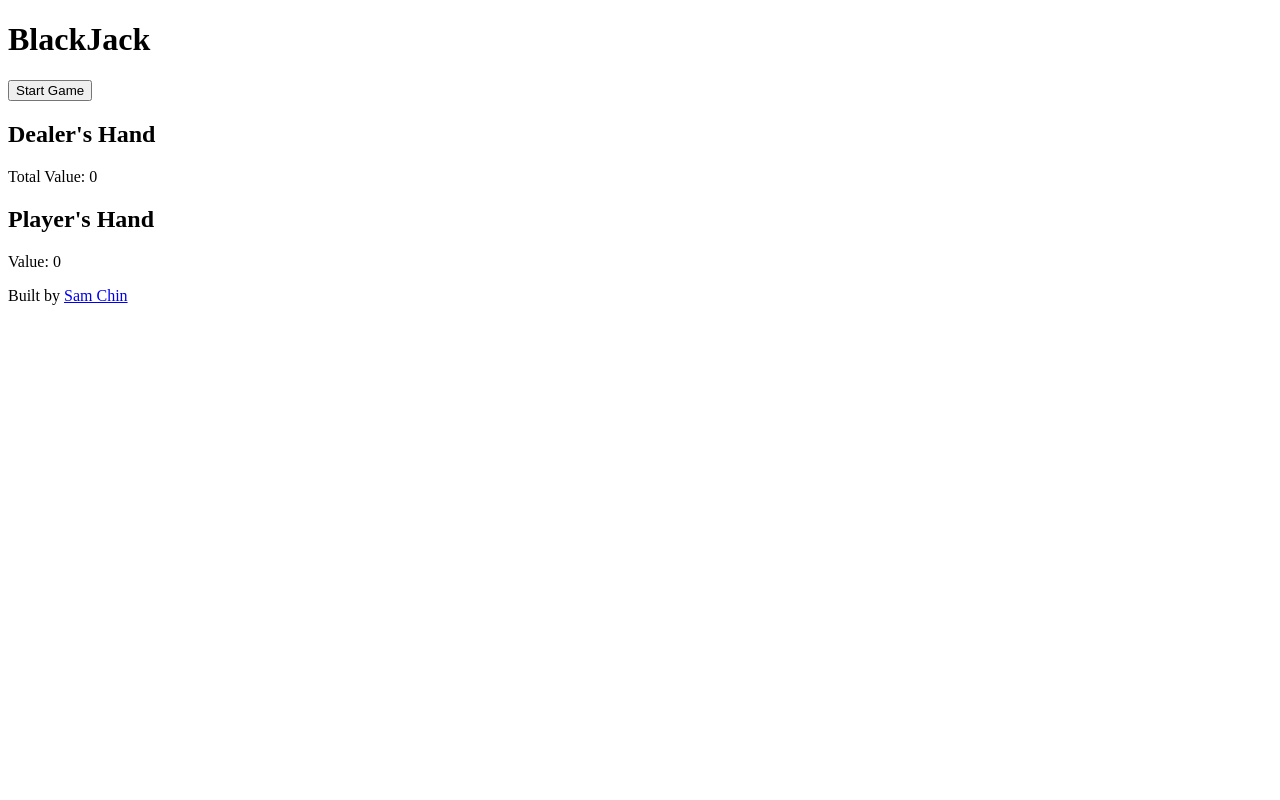
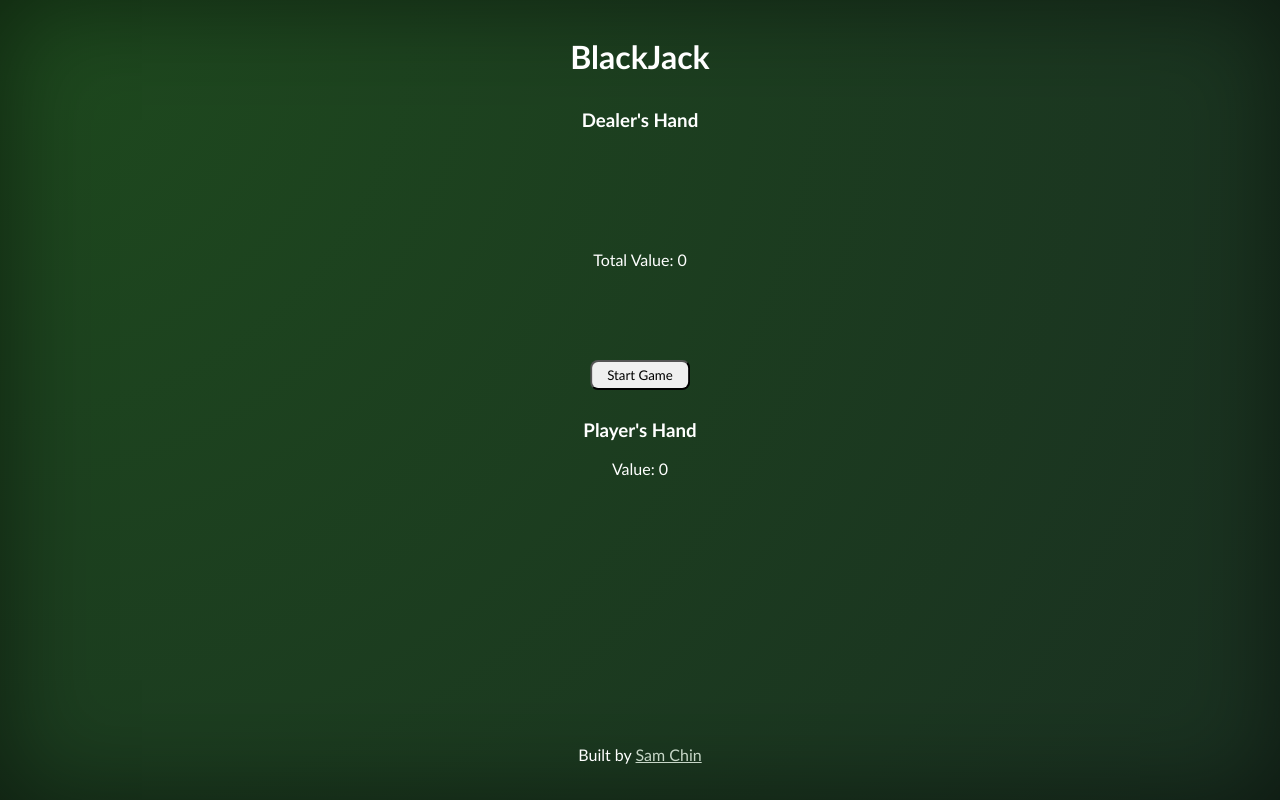
Before and after one commit to schin03/Blackjack, a React (Vite) app: page / in a window 1280 px wide. Built offline with nearby package versions, Linux system fonts and the light colour scheme.

Commit message:
implemented css

```diff
--- a/src/components/Dealer.jsx
+++ b/src/components/Dealer.jsx
@@ -26,11 +26,11 @@ export default function Dealer({ cards }) {
   }, [cards]);
 
   return (
-    <div className="dealer-area">
-      <h2>Dealer's Hand</h2>
-      <div>Total Value: {totalValue}</div>
+    <div className="inside-dealer">
+      <h3 className="play-area dealer-text">Dealer's Hand</h3>
+      <div className="play-area dealer-value">Total Value: {totalValue}</div>
 
-      <div className="card-container">
+      <div className="play-area card-container dealer-cards">
         {cards.map((card, index) => {
           return (
             <Card
--- a/src/components/Game.jsx
+++ b/src/components/Game.jsx
@@ -13,6 +13,7 @@ export default function Game() {
     // hands
     const [hands, setHands] = useState([[]]);
     const [dealerHand, setDealerHand] = useState([]);
+    const [playable, setPlayable] = useState(false);
 
     // insurance
     const [insuranceOption, setInsuranceOption] = useState(false); // pop up option
@@ -43,6 +44,7 @@ export default function Game() {
         setGameStart(false);
         setShowResults(false);
         setResultText("");
+        setPlayable(false);
     };
 
     const dealCards = () => {
@@ -84,28 +86,46 @@ export default function Game() {
             if (calculateValue(dealerHand) === 21) console.log("dealer bj");
         }
 
-        if (hand[0].id === hand[1].id) {
+        if (hand[0].id === hand[1].id && hand[0].value < 10) {
             setSplitOption(true);
+        } else {
+            setPlayable(true);
         }
 
     };
 
     const finishGame = (results) => {
-        let dHand = runDealer();
-        let currText = determineWin(results[0], dHand);
+        const hand1 = results[0];
+        let currText;
+        let dHand = flipDealerCard();
+        if (results.length === 1 && hand1[0] === "bust") {
+            currText = "Player Bust";
+        } else {
+            dHand = runDealer();
+            currText = determineWin(hand1, dHand);
             if (split) {
-            const text = determineWin(results[1], dHand);
+                const hand2 = results[1];
+                const text = determineWin(hand2, dHand);
                 currText += " | " + text;
+            }
         }
         setResultText(currText);
         setShowResults(true);
+        setGameStart(false);
     };
 
-    const runDealer = () => {
+    const flipDealerCard = () => {
         let dHand = dealerHand.map((card, index) => {
             if (index === 1) return { ...card, flipped: true };
             return card;
         });
+
+        setDealerHand(dHand);
+        return dHand;
+    }
+
+    const runDealer = () => {
+        let dHand = flipDealerCard();
 
         while (calculateValue(dHand) < 17) {
             dHand.push(makeCard(dHand.length));
@@ -143,25 +163,32 @@ export default function Game() {
     const splitSetter = (option) => {
         setSplit(option);
         setSplitOption(false);
+        setPlayable(true);
     };
 
     useEffect(() => { }, [insurance, split]);
 
     return (
         <div>
-            <button onClick={startGame}>Start Game</button>
+            {!gameStart && <button className="play-area start-button" onClick={startGame}>Start Game</button>}
+            <div className="card-area dealer-area">
                 <Dealer cards={dealerHand} />
+            </div>
+            <div className="card-area player-area">
                 <Player
                     gameStarted={gameStart}
                     initialHands={hands}
                     splitChoice={split}
                     onFinish={finishGame}
+                    playable={playable}
                 />
+            </div>
+
             {insuranceOption && (
                 <Insurance active={insuranceOption} insuranceSet={insuranceSetter} />
             )}
-            {splitOption && <Split active={splitOption} splitSet={splitSetter} />}
-            {showResults && <h2>{resultText}</h2>}
+            <div className="play-area split-option">{splitOption && <Split active={splitOption} splitSet={splitSetter} />}</div>
+            {showResults && <h2 className="play-area result-text">{resultText}</h2>}
         </div>
     );
 }
--- a/src/components/Player.jsx
+++ b/src/components/Player.jsx
@@ -6,6 +6,7 @@ export default function Player({
     initialHands,
     splitChoice,
     onFinish,
+    playable
 }) {
     const [currHand, setCurrHand] = useState(0);
     const [hands, setHands] = useState(initialHands);
@@ -58,16 +59,20 @@ export default function Player({
 
     return (
         <div className="player-section">
-            <h2>{splitChoice ? "Splitted" : "Player's Hand"}</h2>
+            <h3>Player's Hand</h3>
             {hands.map((hand, index) => {
+                const handClass = hands.length === 2 ? `hand hand-${index}` : "hand hand-single";
                 return (
+                    <div className={handClass} key={index}>
                         <Hand
                             gameStarted={gameStarted}
                             key={index}
                             cards={hand}
-                        active={index === currHand}
+                            active={index === currHand && playable}
                             onFinish={(resultArray) => { finishCurrentHand(resultArray, index) }}
                         />
+                    </div>
+
                 );
             })}
         </div>
--- a/src/components/Split.jsx
+++ b/src/components/Split.jsx
@@ -1,12 +1,14 @@
 export default function Split(props) {
-    const {active, splitSet} = props;
+    const { active, splitSet } = props;
 
-    return(
+    return (
         <div>
             <h2>Split?</h2>
+            <div className="split-button">
+                <button disabled={!active} onClick={() => { splitSet(true) }}>Yes</button>
+                <button disabled={!active} onClick={() => { splitSet(false) }}>No</button>
+            </div>
 
-            <button disabled={!active} onClick={() => {splitSet(true)}}>Yes</button>
-            <button disabled={!active} onClick={() => {splitSet(false)}}>No</button>
         </div>
     );
 }
--- a/src/components/card.css
+++ b/src/components/card.css
@@ -1,16 +1,17 @@
 .card{
     color: black;
     border: 1px solid #ccc;
-    padding: 10px;
+
     margin: 10px 0;
     border-radius: 9px;
     width: 80px;
     height: 100px;
+    text-align: center;
 }
 
 .card h3 {
-    font-size: 1.3rem;
-    padding-top: 1.5rem;
+    font-size: 20px;
+    padding-top: 12px;
 
 }
 
--- a/src/index.css
+++ b/src/index.css
@@ -1,3 +1,107 @@
+* {
+    font-family: 'Gill Sans', 'Gill Sans MT', Calibri, 'Trebuchet MS', sans-serif;
+    box-sizing: border-box;
+
+}
+
+
+body {
+    padding: 1rem 0;
+    min-height: 100vh;
+    display: flex;
+    justify-content: center;
+    position: relative;
+
+    background: #1e4a1e;
+    background: radial-gradient(circle at top left, #1e4a1e, #1a3021);
+    box-shadow: inset 0 0 100px rgba(0, 0, 0, 0.5);
+    color: white;
+    margin: 0;
+}
+
+
+header,
+main,
+footer {
+    width: 100%;
+    text-align: center;
+    margin: 0 auto;
+}
+
+footer {
+    position: absolute;
+    bottom: 20px;
+    left: 50%;
+    transform: translateX(-50%);
+}
+
+a:link {
+    color: #c7d6c7;
+}
+
+a:visited {
+    color: #989c98;
+}
+
+button {
+    padding: 5px 15px;
+    border-radius: 8px;
+    opacity: 1;
+    transition: opacity 0.2s ease;
+}
+
+button:hover {
+    opacity: 0.9;
+}
+
+button:active {
+    background-color: #d7d8d7;
+}
+
+.play-area {
+    position: absolute;
+    left: 50%;
+    transform: translateX(-50%);
+}
+
+.card-area {
+    position: absolute;
+    left: 50%;
+    transform: translateX(-50%);
+    width: 700px;
+    height: 200px;
+
+}
+
+.player-area {
+    top: 50%;
+}
+
+.dealer-area {
+    top:10%;
+}
+
+.start-button {
+    top: 45%;
+}
+
+.result-text {
+    top: 37%;
+
+}
+
+.split-option {
+    top: 40%;
+}
+
+.split-button {
+    position: absolute;
+    top: 55px;
+    display: flex;
+    left: 50%;
+    transform: translateX(-50%);
+}
+
 .card-container {
     display: flex;
     flex-direction: row;
@@ -5,3 +109,52 @@
     justify-content: center;
     gap: 10px;
 }
+
+.inside-dealer {
+    position: relative;
+    width: 100%;
+    height: 100%;
+}
+
+.dealer-text {
+    position: absolute;
+    top: 10px;
+}
+
+.dealer-cards {
+    position: absolute;
+    top: 50px;
+}
+
+.dealer-value {
+    position: absolute;
+    top: 170px;
+}
+
+
+.hand {
+    position: absolute;
+    left: 50%;
+    display: flex;
+    justify-content: center;
+    gap: 10px;
+}
+
+
+.hand-single {
+    transform: translateX(-50%)
+}
+
+.hand-0,.hand-1 {
+    transform: translate(-50%, -50%);
+    top: 130px;
+    left: 20%;
+
+
+}
+
+.hand-1 {
+    transform: translate(-50%, -50%);
+    top: 130px;
+    left: 80%;
+}
```
Lines whose indentation alone changed are shown as unchanged.
